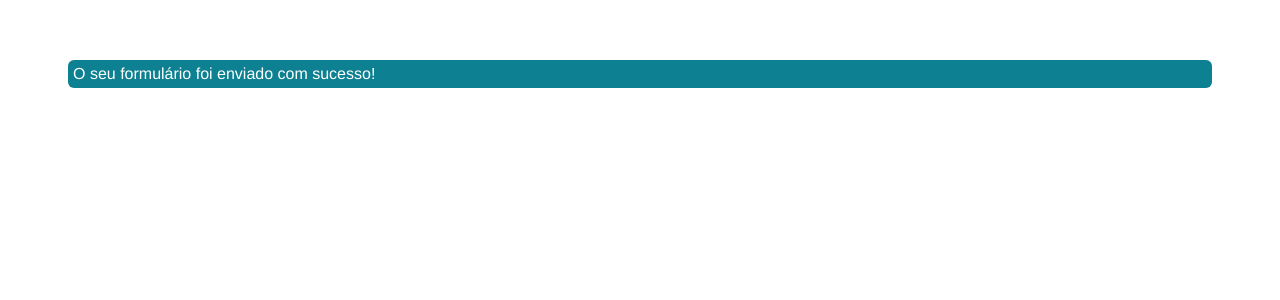
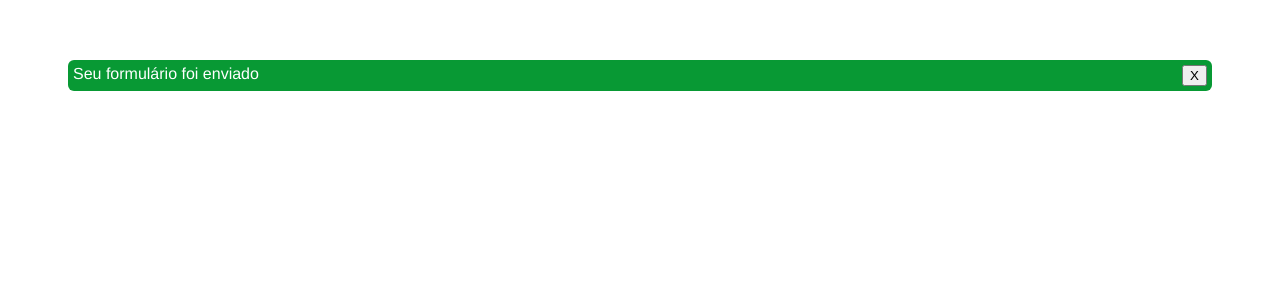
Before and after one commit to bighouse77/vue_js, a Vue app: page / in a window 1280 px wide. Shown: the top 300 px of the page. Built offline with nearby package versions, Linux system fonts and the light colour scheme.

Commit message:
2411 0920

```diff
--- a/src/App.vue
+++ b/src/App.vue
@@ -1,8 +1,20 @@
 <template>
 
   <!--ENVIANDO DADOS PARA COMP FILHO (PROPS)-->
+  <!--ENVIANDO DADOS PARA COMP PAI (EMIT)-->
   <div>
-    <BaseAlert :variant="success" />
+    <!--
+      Props é diferente de Slot.
+      PROPS: utilizado para comportamento do componente
+      SLOT: é o conteúdo do component
+    -->
+    <BaseAlert
+      v-if="showAlert"
+      :variant="variant"
+      @close="onClose"
+    >
+      {{ text }}
+    </BaseAlert>
   </div>
   <!--FIM ENVIANDO DADOS PARA COMP FILHO (PROPS)-->
 
@@ -232,6 +244,13 @@
     data() {
       return {
 
+        // ENVIANDO DADOS PARA COMP FILHO (PROPS)
+        // ENVIANDO DADOS PARA COMP PAI (EMIT)
+        showAlert: true,
+        variant: 'success',
+        text: 'Seu formulário foi enviado'
+        // FIM ENVIANDO DADOS PARA COMP FILHO (PROPS)
+
         // CICLO DE VIDA (LIFE CYCLE)
         // name: 'Maurício Casagrande',
         // showHeader: true
@@ -315,6 +334,13 @@
     },
 
     methods: {
+
+      // CAPTURANDO EVENTO DO FILHO (EMIT)
+      onClose(){
+        this.showAlert = false;
+        console.log('onClose');
+      }
+      // FIM CAPTURANDO EVENTO DO FILHO (EMIT)
 
       // EVENTOS
       /*
--- a/src/components/BaseAlert.vue
+++ b/src/components/BaseAlert.vue
@@ -1,7 +1,13 @@
 <template>
 
-    <div :class="`alert`">
-        O seu formulário foi enviado com sucesso!
+    <div :class="baseClass">
+
+        <slot/>
+
+        <button @click="onClick">
+            X
+        </button>
+
     </div>
 
 </template>
@@ -9,18 +15,39 @@
 
 <script>
     export default {
-        props: ['variant']
+        props: {
+            variant: {
+                type: String,
+                default: ''
+            }
+        },
+        computed: {
+            baseClass() {
+                return [
+                    'alert',
+                    this.variant ? `alert-${this.variant}` : ''
+                ]
+            }
+        },
+        methods: {
+            onClick() {
+                // $emit envia dados para o PAI
+                this.$emit('close');
+                console.log("click");
+            }
+        }
     }
 </script>
 
 
-
 <style scoped>
     .alert {
+        display: flex;
+        justify-content: space-between;
         padding: 5px;
         border-radius: 6px;
         color: white;
-        background: rgb(13, 129, 145);
+        background: rgb(36, 39, 224);
     }
     .alert-success {
         padding: 5px;
@@ -32,7 +59,7 @@
     padding: 5px;
     border-radius: 6px;
     color: white;
-    background: rgb(8, 153, 52);
+    background: rgb(218, 8, 8);
     }
 
 </style>
```
